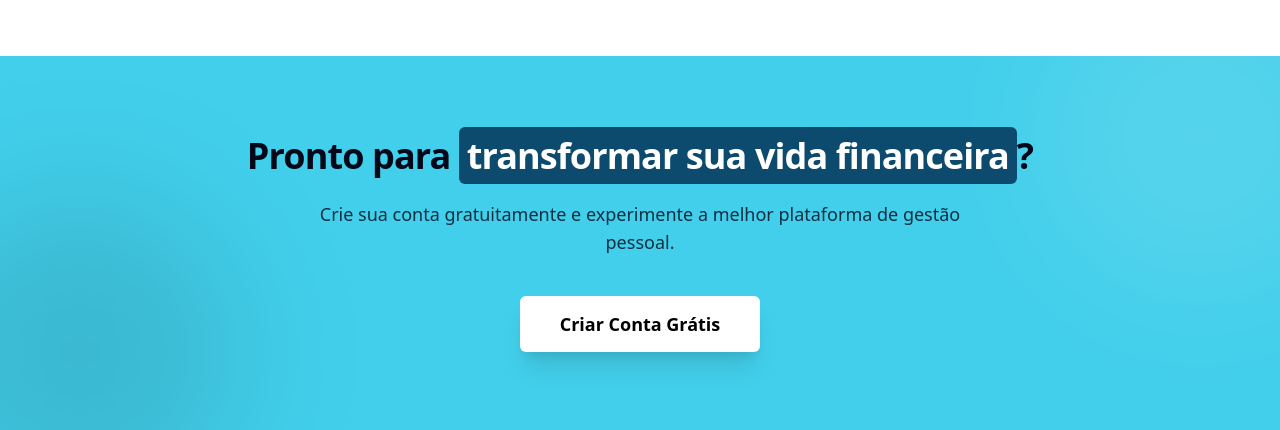
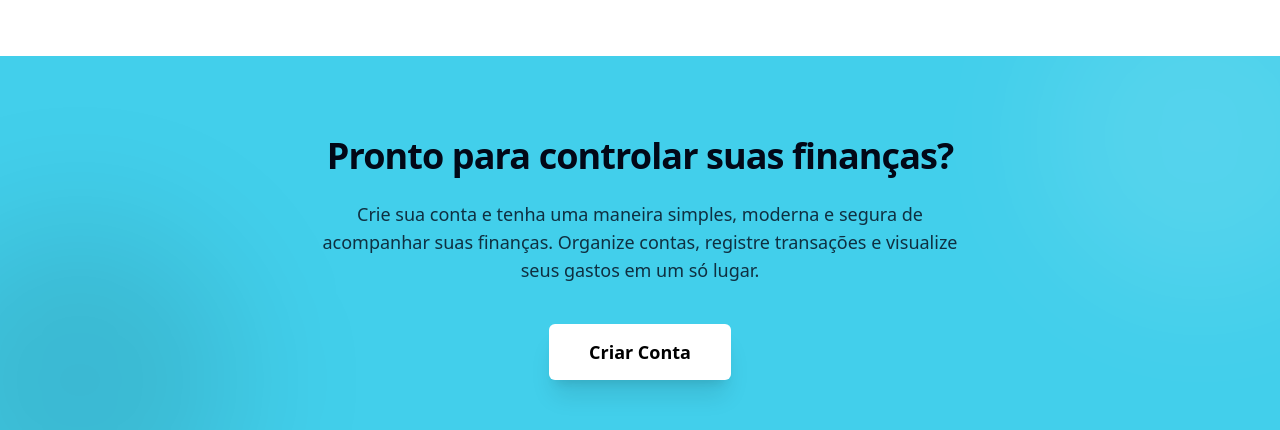
Before and after one commit to Venator-Victor/VindexValor, a React (Vite) app: page / in a window 1280 px wide. Shown: the part 2440-2870 px from the top of the page. Built offline with nearby package versions, Linux system fonts and the light colour scheme; no server answers.

Commit message:
chore(dependency): Supabase package update

```diff
--- a/package.json
+++ b/package.json
@@ -41,7 +41,7 @@
     "@radix-ui/react-toggle": "^1.1.10",
     "@radix-ui/react-toggle-group": "^1.1.11",
     "@radix-ui/react-tooltip": "^1.0.7",
-    "@supabase/supabase-js": "2.30.0",
+    "@supabase/supabase-js": "^2.106.2",
     "boxicons": "^2.1.4",
     "class-variance-authority": "^0.7.1",
     "clsx": "^2.1.1",
--- a/src/pages/HomePage.jsx
+++ b/src/pages/HomePage.jsx
@@ -118,14 +118,14 @@ const HomePage = () => {
 
           <div className="container relative z-10 mx-auto px-4 md:px-6 text-center">
             <h2 className="text-3xl md:text-4xl font-bold mb-6">
-              Pronto para <span className="bg-[#0c4a6e] px-2 py-1 rounded-md text-white">transformar sua vida financeira</span>?
+              Pronto para controlar suas finanças?
             </h2>
             <p className="text-lg text-primary-foreground/80 max-w-2xl mx-auto mb-10">
-              Crie sua conta gratuitamente e experimente a melhor plataforma de gestão pessoal.
+              Crie sua conta e tenha uma maneira simples, moderna e segura de acompanhar suas finanças. Organize contas, registre transações e visualize seus gastos em um só lugar.
             </p>
             <Link to="/login">
               <Button size="lg" variant="secondary" className="h-14 px-10 text-lg font-bold shadow-xl hover:scale-105 transition-transform text-black bg-white hover:bg-gray-100">
-                Criar Conta Grátis
+                Criar Conta
               </Button>
             </Link>
           </div>
```
Also changed, not shown: public/llms.txt (added), 1 other file (tests, documents, lock files or other folders).
